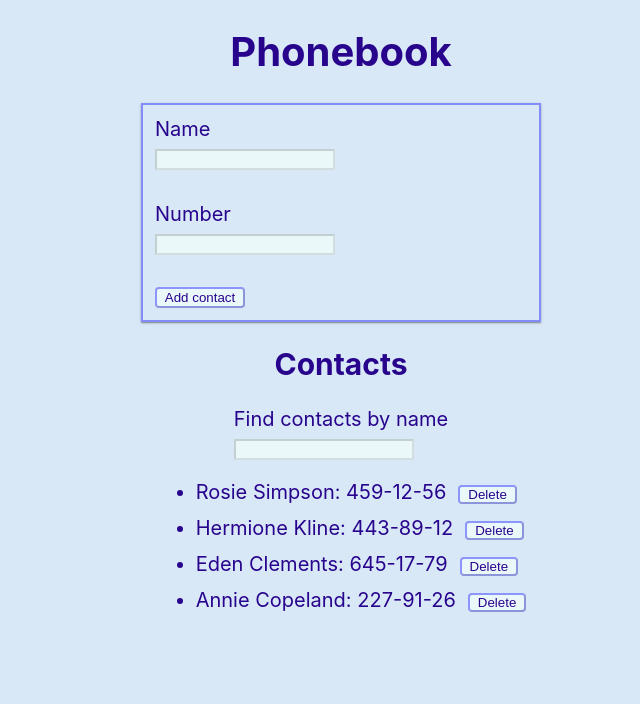
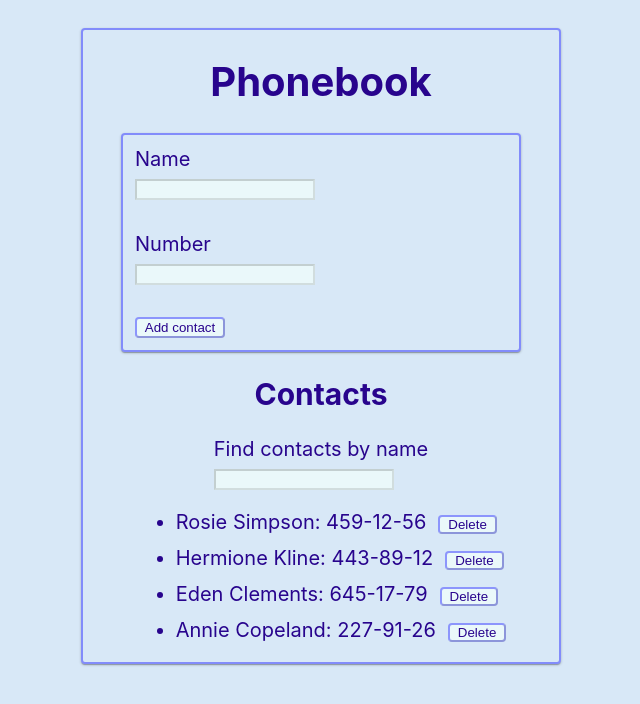
Before and after one commit to Nataly-Moskalenko/goit-react-hw-06-phonebook, a React (Create React App) app: page / in a window 1280 px wide. Shown: the top 704 px of the page, without its empty margins (319-959 px from the left). Built offline with nearby package versions, Linux system fonts and the light colour scheme.

Commit message:
adds react-toastify

```diff
--- a/package.json
+++ b/package.json
@@ -13,6 +13,7 @@
     "react-dom": "^18.1.0",
     "react-redux": "^8.0.5",
     "react-scripts": "5.0.1",
+    "react-toastify": "^9.1.2",
     "redux-persist": "^6.0.0",
     "web-vitals": "^2.1.3",
     "yup": "^1.1.1"
--- a/src/components/App.jsx
+++ b/src/components/App.jsx
@@ -1,4 +1,7 @@
 import { useDispatch, useSelector } from 'react-redux';
+import { useState, useEffect } from 'react';
+import { ToastContainer, toast } from 'react-toastify';
+import 'react-toastify/dist/ReactToastify.css';
 
 import { addContact, deleteContact } from 'redux/contactsSlice';
 import { changeFilter } from 'redux/filterSlice';
@@ -9,7 +12,6 @@ import ContactList from './contactList/ContactList';
 import Filter from './filter/Filter';
 
 import css from './App.module.css';
-import { useState, useEffect } from 'react';
 
 export function App() {
   const dispatch = useDispatch();
@@ -24,7 +26,7 @@ export function App() {
         contact => contact.name.toLowerCase() === values.name.toLowerCase()
       )
     ) {
-      window.alert(`${values.name} is already in contacts`);
+      toast.info(`${values.name} is already in contacts.`);
     } else {
       dispatch(addContact(values));
     }
@@ -50,7 +52,8 @@ export function App() {
 
   return (
     <div className={css.app}>
-      <h1>Phonebook</h1>
+      <div className={css.phonebook}>
+        <h1 className={css.phonebook__title}>Phonebook</h1>
         <ContactForm onSubmit={handleSubmit} />
         <h2>Contacts</h2>
         <Filter value={filter} handleChange={handleChangeFilter} />
@@ -61,5 +64,7 @@ export function App() {
           />
         )}
       </div>
+      <ToastContainer autoClose={3000} />
+    </div>
   );
 }
--- a/src/components/App.module.css
+++ b/src/components/App.module.css
@@ -1,10 +1,19 @@
 .app {
   min-height: 100vh;
-  display: flex;
-  flex-direction: column;
-  align-items: center;
-  padding-left: 40px;
+  padding: 8px;
   font-size: 20px;
   color: #28048d;
   background-color: rgb(216, 232, 247);
 }
+
+.phonebook {
+  display: flex;
+  flex-direction: column;
+  align-items: center;
+  border: 2px solid rgba(0, 0, 255, 0.4);
+  border-radius: 4px;
+  box-shadow: 0px 1px 3px 0px rgba(0, 0, 0, 0.2),
+    0px 1px 1px 0px rgba(0, 0, 0, 0.14), 0px 2px 1px -1px rgba(0, 0, 0, 0.12);
+  width: 480px;
+  margin: 20px auto;
+}
--- a/src/components/contactForm/ContactForm.module.css
+++ b/src/components/contactForm/ContactForm.module.css
@@ -1,5 +1,6 @@
 .contactForm {
   border: 2px solid rgba(0, 0, 255, 0.4);
+  border-radius: 4px;
   box-shadow: 0px 1px 3px 0px rgba(0, 0, 0, 0.2),
     0px 1px 1px 0px rgba(0, 0, 0, 0.14), 0px 2px 1px -1px rgba(0, 0, 0, 0.12);
   display: flex;
```
Also changed, not shown: 1 other file (tests, documents, lock files or other folders). Lines whose indentation alone changed are shown as unchanged.
